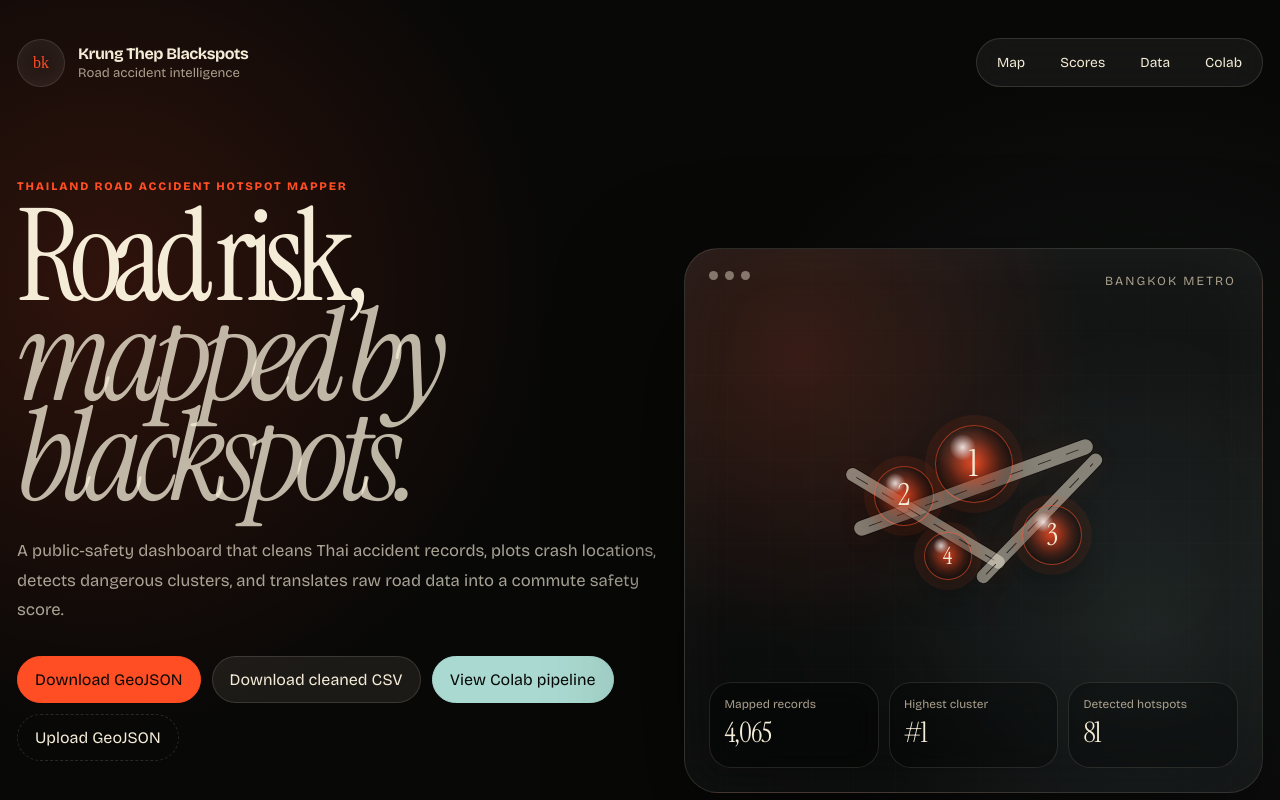
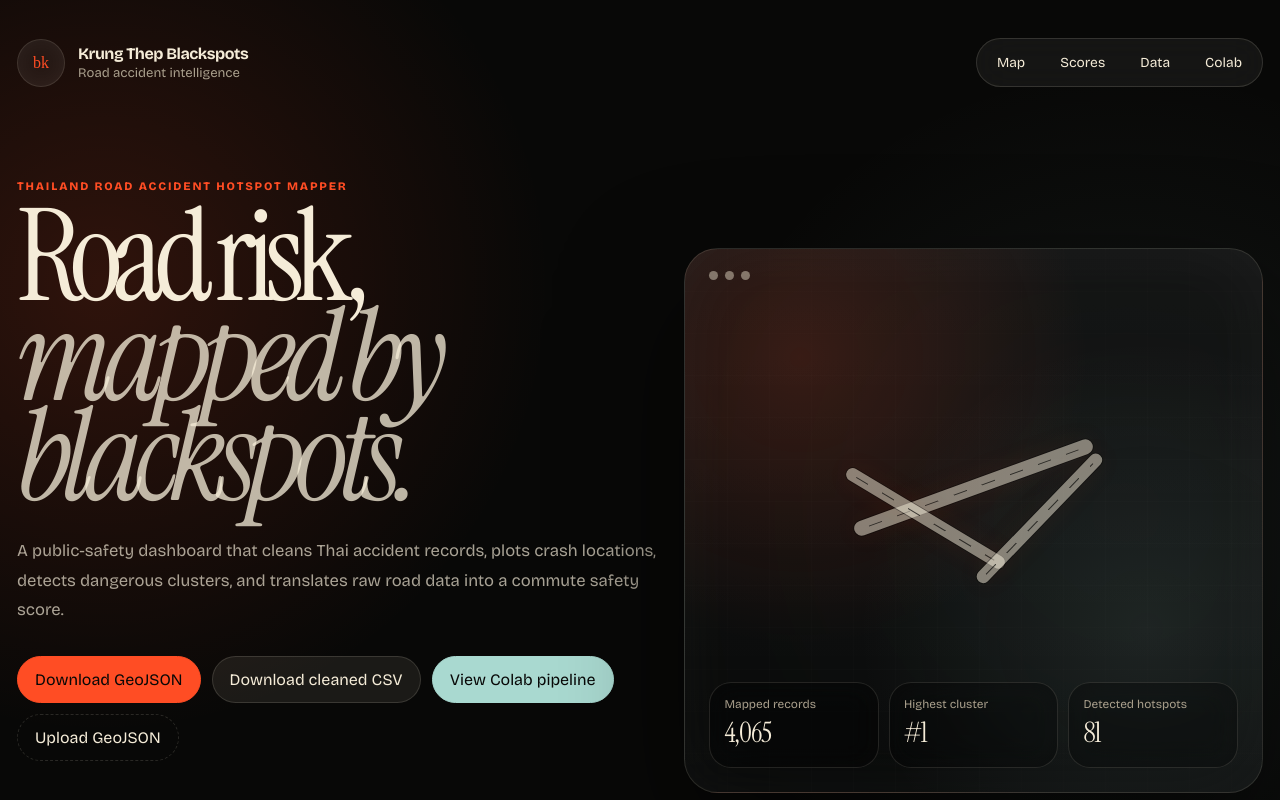
Before and after one commit to vk123-code/krung-thep-blackspots, a React (Vite) app: page / in a window 1280 px wide. Shown: the top 800 px of the page. Built offline with nearby package versions, Linux system fonts and the light colour scheme; a web font is replaced by a local one.

Commit message:
Refine hero board and keep English search

```diff
--- a/src/App.jsx
+++ b/src/App.jsx
@@ -299,28 +299,12 @@ export default function App() {
               <span />
             </div>
 
-            <div className="boardBadge">Bangkok Metro</div>
-
             <div className="roadNetwork">
               <div className="roadLine roadA" />
               <div className="roadLine roadB" />
               <div className="roadLine roadC" />
 
-              <span className="dangerPin pinOne">
-                <b>1</b>
-              </span>
 
-              <span className="dangerPin pinTwo">
-                <b>2</b>
-              </span>
-
-              <span className="dangerPin pinThree">
-                <b>3</b>
-              </span>
-
-              <span className="dangerPin pinFour">
-                <b>4</b>
-              </span>
             </div>
 
             <div className="riskReadout">
```
